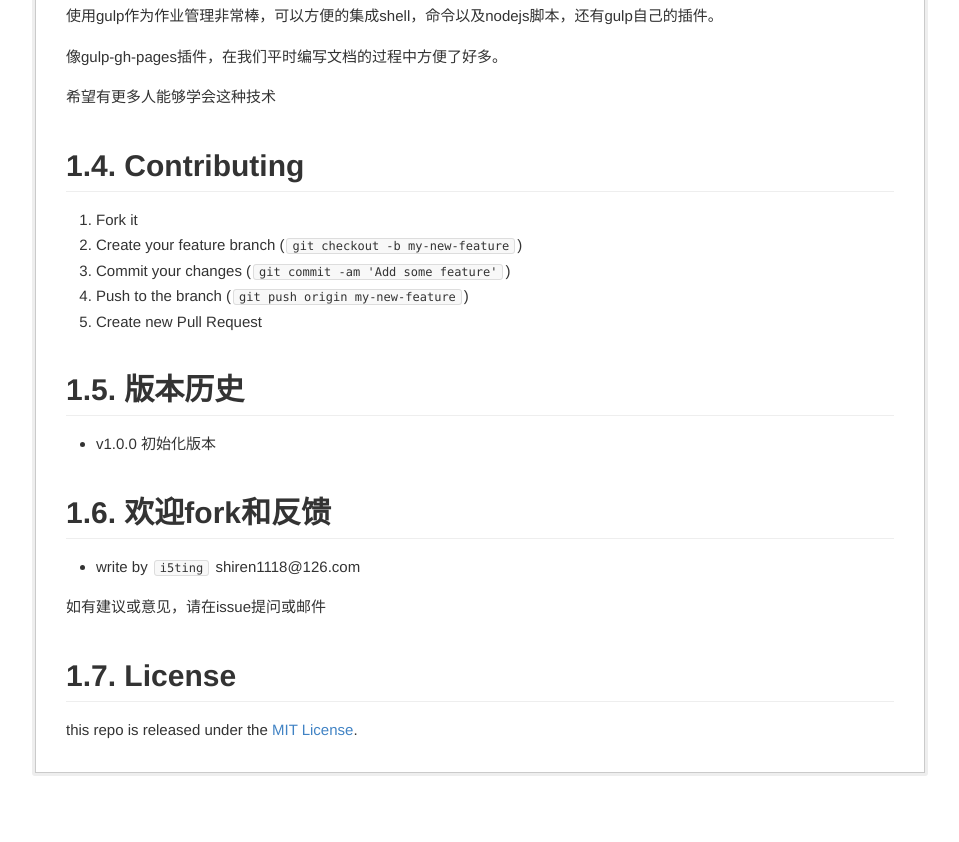
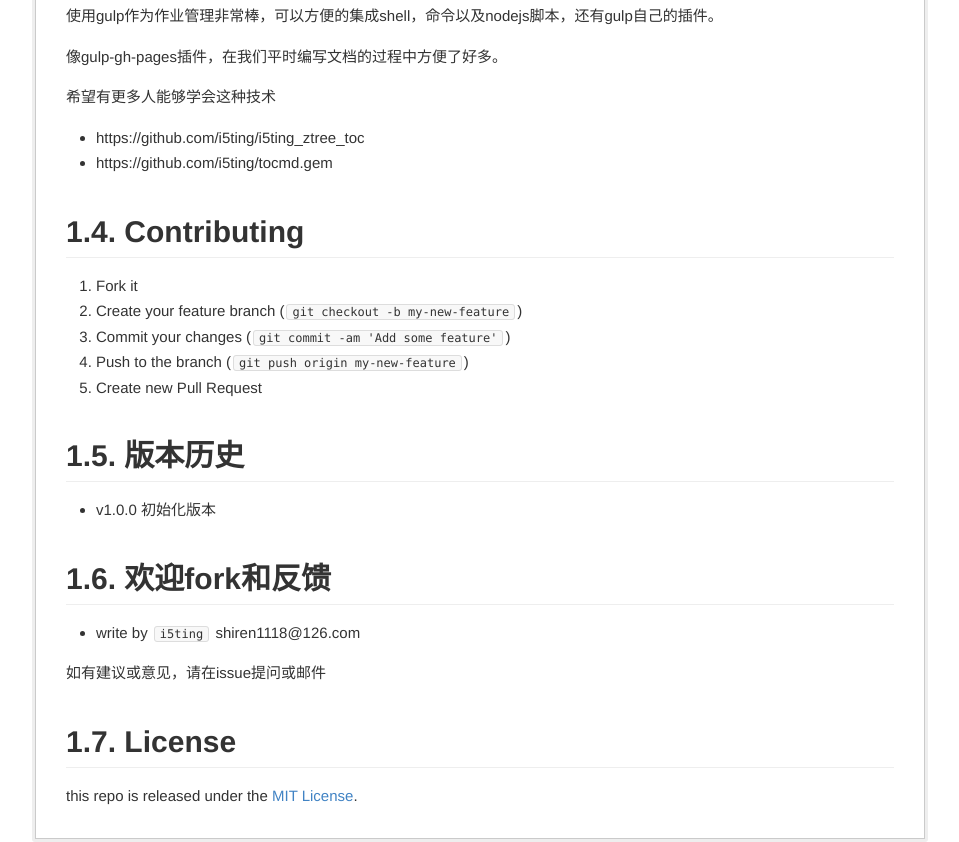
Before and after one commit to i5ting/gp-pages-import-test, a plain HTML site: page README.html in a window 1280 px wide. Shown: the part 2939-3781 px from the top of the page, without its empty margins (288-1247 px from the left). Before the commit the page ends 3715 px from the top, so only its background shows below. Drawn offline with Linux system fonts and the light colour scheme.

Commit message:
Update 2014-11-13T15:17:20.971Z

```diff
--- a/README.html
+++ b/README.html
@@ -261,6 +261,11 @@
 
 <p>希望有更多人能够学会这种技术</p>
 
+<ul>
+<li>https://github.com/i5ting/i5ting_ztree_toc</li>
+<li>https://github.com/i5ting/tocmd.gem</li>
+</ul>
+
 <h2>Contributing</h2>
 
 <ol>
```
Also changed, not shown: index.html (+5 -0 lines).
